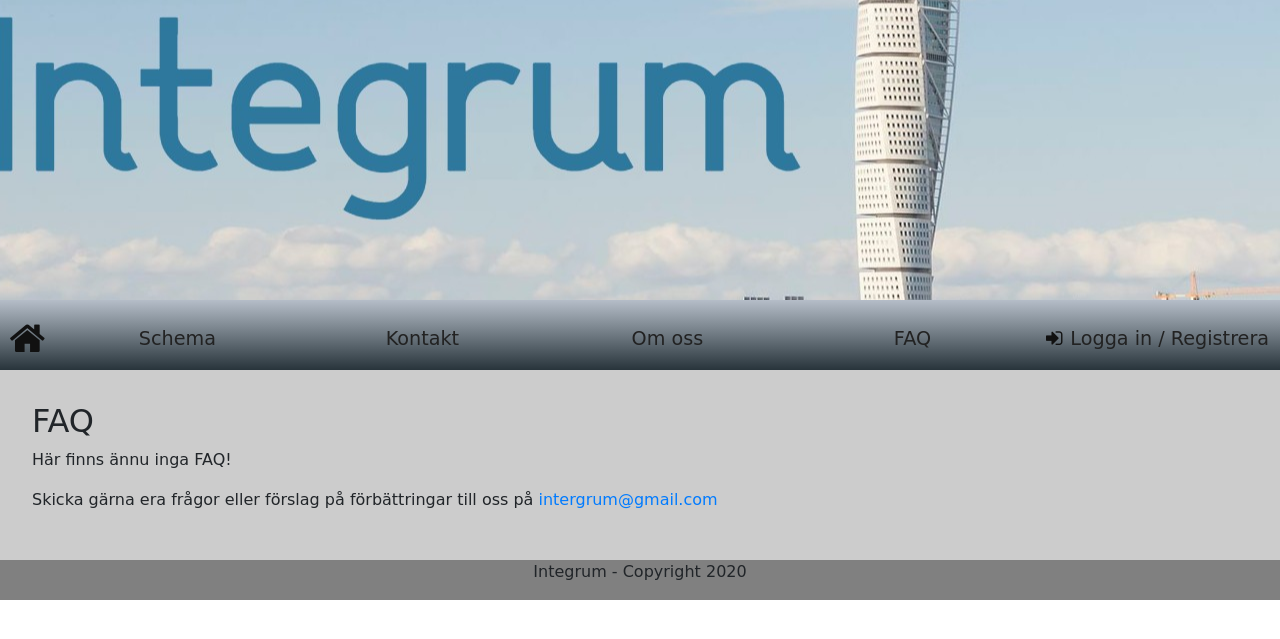
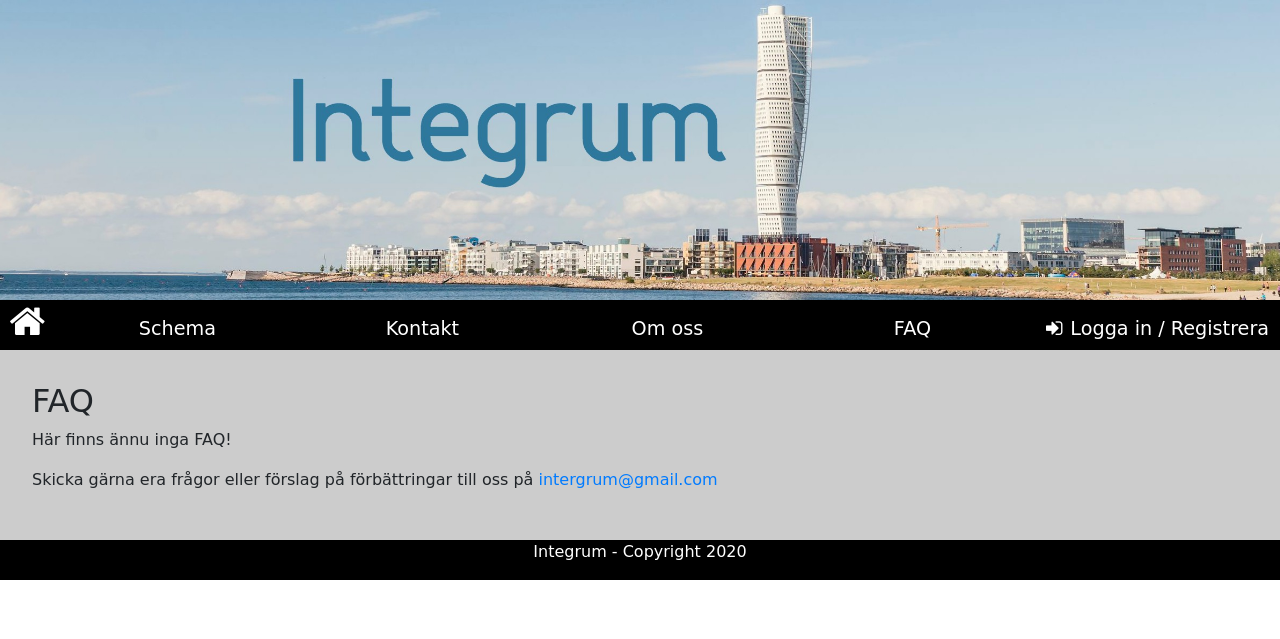
Before and after one commit to wiktorssonn/Integrum, a Python web app: template flask/templates/faq.html in a window 1280 px wide. Shown: the top 639 px of the page. Run offline with Jinja, Linux system fonts and the light colour scheme; the template is opened without the code that fills it, so the values that code supplies are empty; some libraries are stand-ins or nearby versions; some web fonts are replaced.

Commit message:
Update layout
Changed navbar

```diff
--- a/flask/static/css/style.css
+++ b/flask/static/css/style.css
@@ -20,7 +20,7 @@ body {
     grid-area: header;
     background-color: #fff;
     background-image: url("/static/images/malmo_banner.jpg");
-    /*background-size: contain;*/
+    background-size: cover;
     background-repeat: no-repeat;
     background-position: center;
 }
@@ -28,17 +28,13 @@ body {
 #wrapper > nav {
     grid-area: nav;
 
-    background: #b5bdc8; /* Old browsers */
-    background: -moz-linear-gradient(top,  #b5bdc8 0%, #828c95 36%, #28343b 100%); /* FF3.6-15 */
-    background: -webkit-linear-gradient(top,  #b5bdc8 0%,#828c95 36%,#28343b 100%); /* Chrome10-25,Safari5.1-6 */
-    background: linear-gradient(to bottom,  #b5bdc8 0%,#828c95 36%,#28343b 100%); /* W3C, IE10+, FF16+, Chrome26+, Opera12+, Safari7+ */
-    filter: progid:DXImageTransform.Microsoft.gradient( startColorstr='#b5bdc8', endColorstr='#28343b',GradientType=0 ); /* IE6-9 */
+    background-color: black;
 
     display: flex;
     flex-direction: row;
     justify-content: start;
     align-items: center;
-    height: 70px;
+    height: 50px;
 
     font-size: 1.2em;
 
@@ -46,9 +42,9 @@ body {
 
 #wrapper > nav > a {
     text-decoration: none;
-    color: #222;
+    color: white;
     padding: 0.5em;
-    line-height: 3em;
+    line-height: 2em;
     font-size: 1em;
     height:100%;
     width:50%;
@@ -56,13 +52,13 @@ body {
 }
 
 #wrapper > nav > a:hover {
-    background-color: #828c95;
+    background-color: #2E789E;
     transition: 100ms;
 }
 
 #wrapper > nav > a > i {  /* Hem-loggan i navmenu */
-    color: #111;
-    line-height: 1.5em;
+    color: white;
+    line-height: 0.5em;
     font-size: 2em;
 }
 
@@ -71,7 +67,7 @@ body {
 }
 
 #wrapper > nav > a > #log_in {
-    color: #111;
+    color: white;
     line-height: 0.5em;
     font-size: 1em;
     margin-right: 8px;
@@ -87,7 +83,8 @@ body {
 
 #wrapper > footer {
     grid-area: footer;
-    background-color: grey;
+    background-color: black;
+    color: white;
 
     text-align: center;
 
@@ -105,11 +102,3 @@ body {
     width: 65%;
     margin: 0 auto;
 }
-
-#wrapper > footer {
-    grid-area: footer;
-    background-color: grey;
-
-    text-align: center;
-
-}
```
